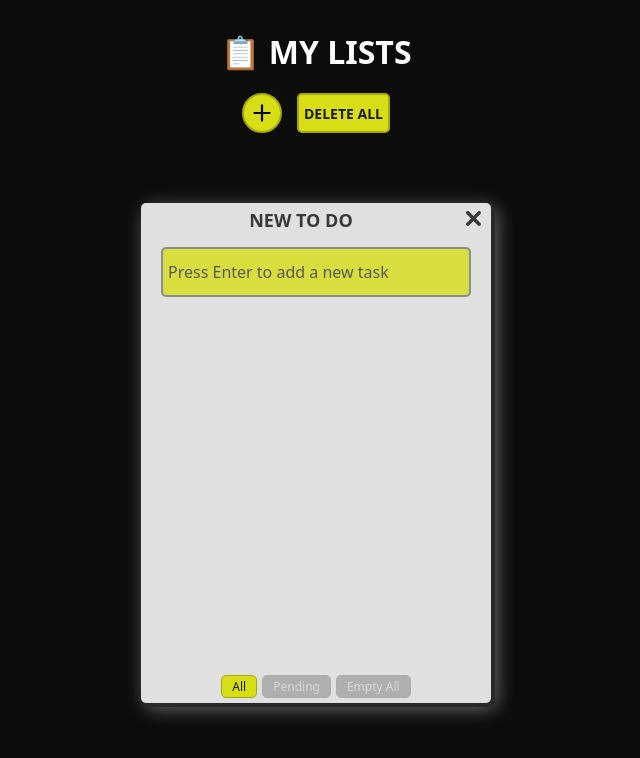
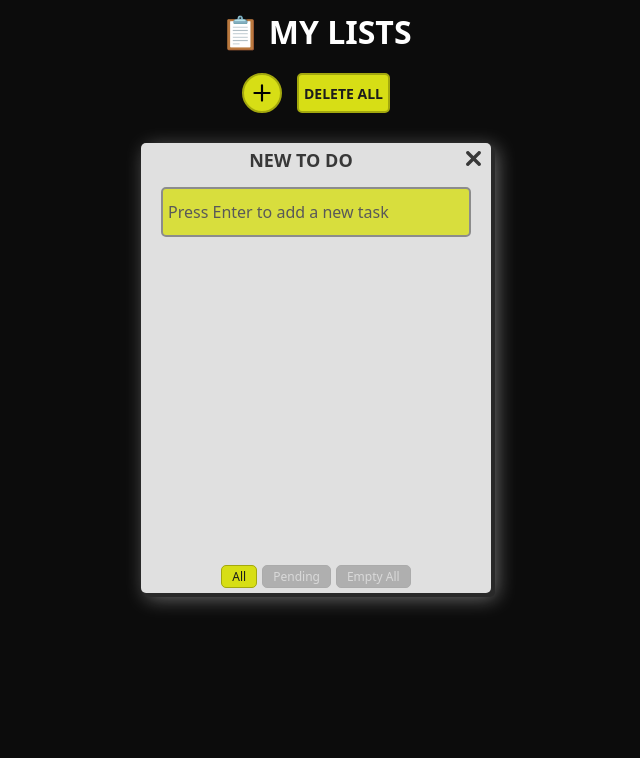
Before and after one commit to IgnacioFleming/to-do, a website built with Vite: page index.html in a window 1280 px wide. Both pictures are taken after a click on the button 585 px from the left and 113 px from the top of the page. Shown: the whole page, without its empty margins (324-964 px from the left). Built offline with nearby package versions, Linux system fonts and the light colour scheme.

Commit message:
change padding to header and todos

```diff
--- a/public/css/layout.css
+++ b/public/css/layout.css
@@ -4,7 +4,7 @@ body {
 }
 
 header {
-  padding: 30px;
+  padding: 10px;
 }
 
 nav {
--- a/public/css/todos.css
+++ b/public/css/todos.css
@@ -1,6 +1,6 @@
 #todos {
   width: 100%;
-  padding: 20px;
+  padding: 0px;
   display: grid;
   grid-template-columns: repeat(auto-fit, 350px);
   justify-content: center;
@@ -17,7 +17,7 @@
 
 .todo {
   width: 350px;
-  height: 500px;
+  height: 450px;
   border-radius: 5px;
   font-size: 14px;
   background-color: var(--off-white);
```
